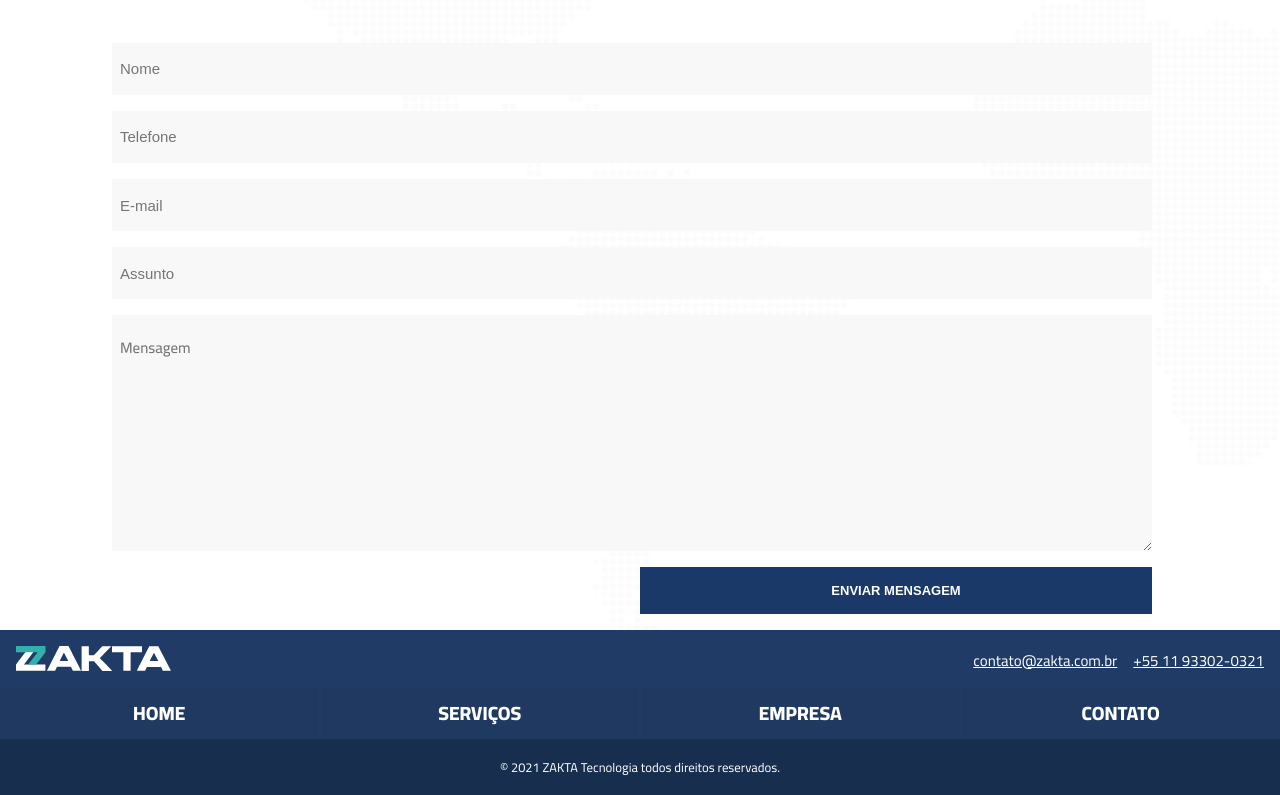
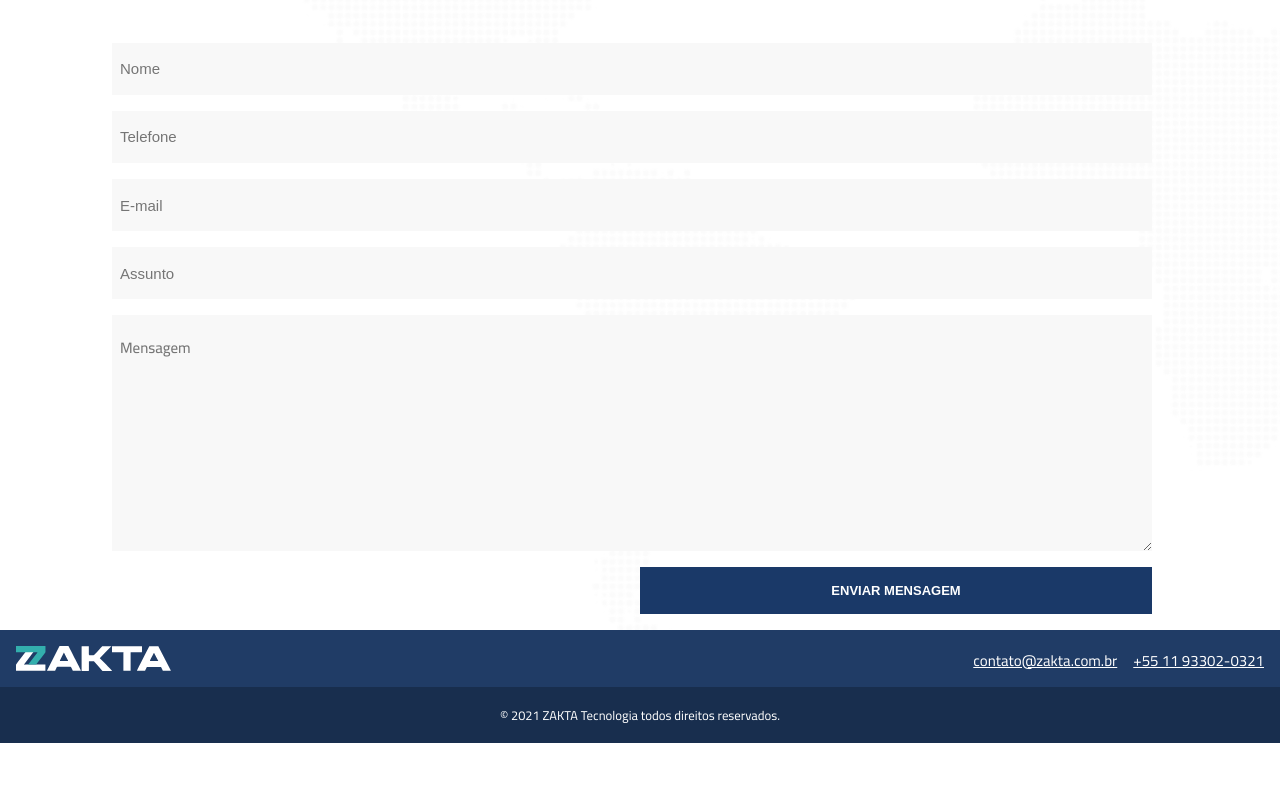
Before and after one commit to zakta/site, a Next.js app: page / in a window 1280 px wide. Shown: the part 2871-3666 px from the top of the page. After the commit the page ends 3614 px from the top, so only its background shows below. Built offline with nearby package versions, Linux system fonts and the light colour scheme.

Commit message:
Remove navbar from footer

```diff
--- a/components/Footer/index.js
+++ b/components/Footer/index.js
@@ -10,21 +10,10 @@ export function Footer() {
         <PositionLogo>
           <LogoWhite height={25} />
         </PositionLogo>
-
         <Contact>
           <Info href="mailto:contato@zakta.com.br" target="_blank">contato@zakta.com.br</Info>
-
           <Info href="tel:+5511933020321">+55 11 93302-0321</Info>
-
         </Contact>
-
-        <NavBar>
-          <NavList><Link href="/">Home</Link></NavList>
-          <NavList><Link href="/servicos">Serviços</Link></NavList>
-          <NavList><Link href="/empresa">Empresa</Link></NavList>
-          <NavList><Link href="/contato">Contato</Link></NavList>
-        </NavBar>
-
         <Copyright>© 2021 ZAKTA Tecnologia todos direitos reservados.</Copyright>
       </Box>
     </Container>
--- a/components/Footer/styles.js
+++ b/components/Footer/styles.js
@@ -72,71 +72,6 @@ export const Info = styled.a`
   }
 `;
 
-export const NavBar = styled.ul`
-  display: flex;
-  flex-direction: column;
-  justify-content: center;
-  padding-left: 0;
-  padding-top: 1rem;
-  margin: 0;
-
-  @media (min-width: 640px) {
-    width: 100%;
-    display: flex;
-    flex-direction: row;
-    padding-top: 0;
-  }
-
-  @media (min-width: 992px) {
-    width: 100%;
-    display: flex;
-    flex-direction: row;
-    background: #1f3961;
-  }
-`;
-
-export const NavList = styled.li`
-  background: #1f3961;
-  border-bottom: 2px solid #203c66;
-  font-size: 1.2rem;
-  font-weight: 800;
-  list-style-type: none;
-  text-transform: uppercase;
-  text-align: center;
-
-
-  @media (min-width: 640px) {
-    display: flex;
-    width: 25%;
-    background: #1f3961;
-    border-right: 2px solid #203c66;
-    border-bottom: none;
-    padding: 0;
-    justify-content: center;
-
-    &:last-child {
-      border-right: none;
-    }
-  }
-
-  a {
-    display: block;
-    color: white;
-    text-decoration: none;
-    width: 100%;
-    padding: 1.3rem 0;
-
-    @media (min-width: 640px){
-      padding: 0.5rem 1rem;
-      width: 100%;
-    }
-
-    :hover{
-      background: linear-gradient(278deg, rgba(49,166,167,1) 0%, rgba(36,106,132,1) 14%, rgba(26,57,104,1) 45%, rgba(36,106,132,1) 98%);
-    }
-  }
-`;
-
 export const Copyright = styled.p`
   background: #182e4e;
   color: white;
--- a/components/Menu/index.js
+++ b/components/Menu/index.js
@@ -1,6 +1,5 @@
 import { useState } from "react";
 import Link from 'next/link';
-
 import Hamburguer from "../Hamburguer";
 import { Container, List, ListItem, MenuToggle } from "./styles";
 
```
